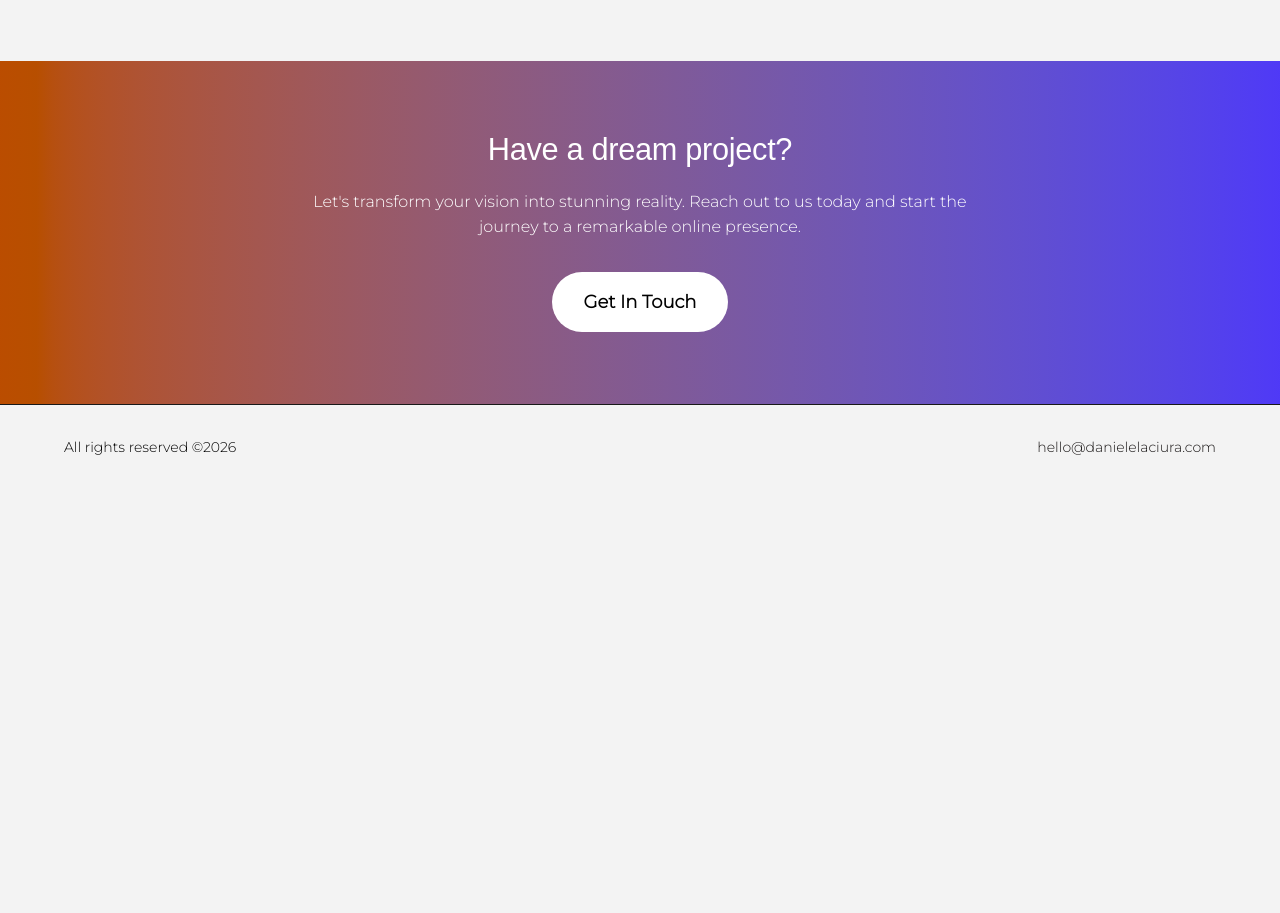
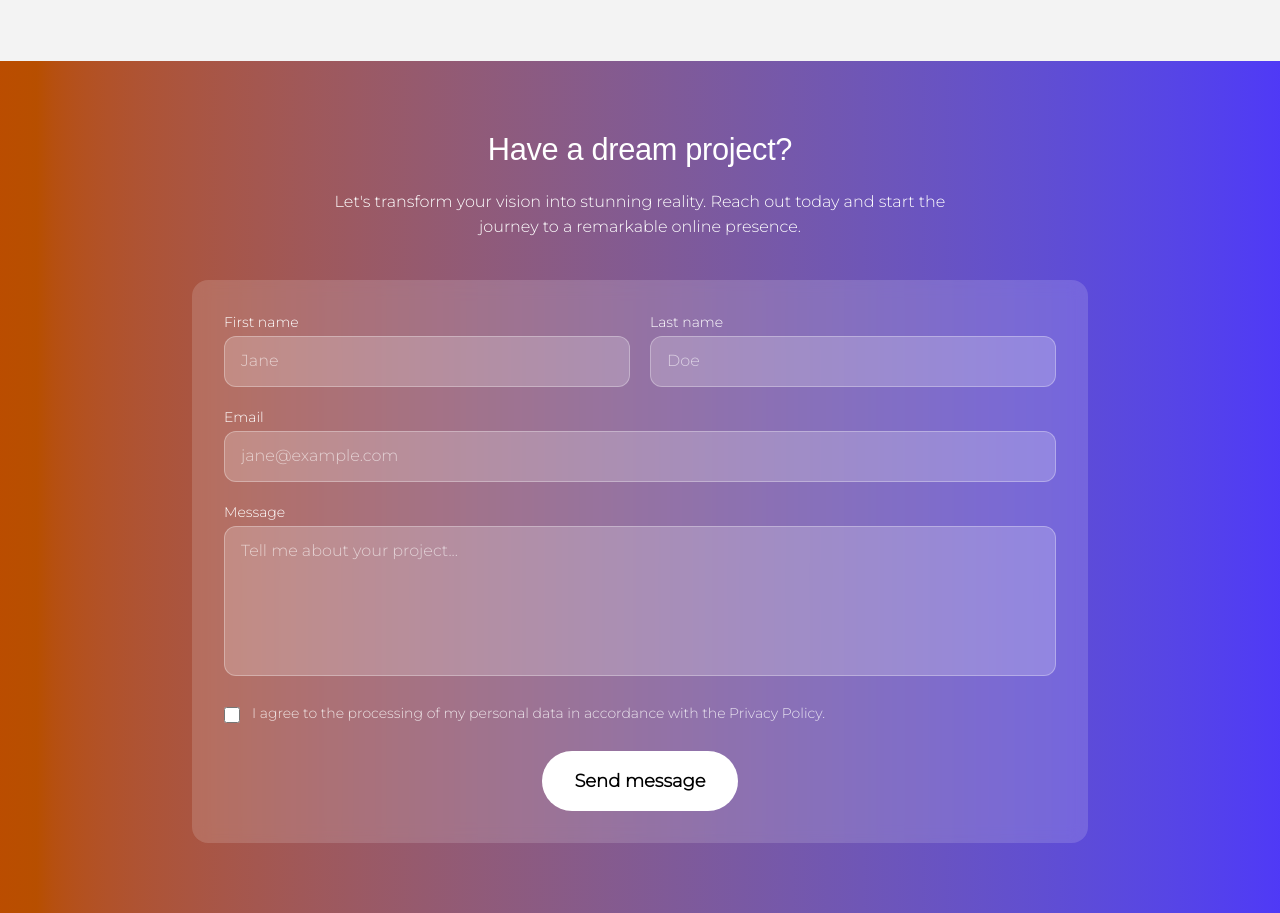
Before and after one commit to danielelaciura/danielelaciura, a Next.js app: page / in a window 1280 px wide. Shown: the part 2720-3633 px from the top of the page. Before the commit the page ends 3209 px from the top, so only its background shows below. Built offline with nearby package versions, Linux system fonts and the light colour scheme; no server answers; a web font is replaced by a local one.

Commit message:
added contact form

```diff
--- a/app/components/CallToAction.tsx
+++ b/app/components/CallToAction.tsx
@@ -1,35 +1,233 @@
 "use client";
 
-import { motion } from "framer-motion";
+import { useState } from "react";
+import { motion, AnimatePresence } from "framer-motion";
+import { FaCheckCircle, FaExclamationCircle } from "react-icons/fa";
+import { supabase } from "../utils/client";
+
+type FormState = {
+  first_name: string;
+  last_name: string;
+  email: string;
+  message: string;
+  privacy: boolean;
+};
+
+type Status = "idle" | "loading" | "success" | "error";
 
 export default function CallToAction() {
+  const [form, setForm] = useState<FormState>({
+    first_name: "",
+    last_name: "",
+    email: "",
+    message: "",
+    privacy: false,
+  });
+  const [status, setStatus] = useState<Status>("idle");
+
+  const handleChange = (
+    e: React.ChangeEvent<HTMLInputElement | HTMLTextAreaElement>
+  ) => {
+    const { name, value, type } = e.target;
+    setForm((prev) => ({
+      ...prev,
+      [name]:
+        type === "checkbox"
+          ? (e.target as HTMLInputElement).checked
+          : value,
+    }));
+  };
+
+  const handleSubmit = async (e: React.FormEvent) => {
+    e.preventDefault();
+    setStatus("loading");
+
+    const { error } = await supabase.from("contacts").insert([
+      {
+        first_name: form.first_name,
+        last_name: form.last_name,
+        email: form.email,
+        message: form.message,
+      },
+    ]);
+
+    if (error) {
+      setStatus("error");
+    } else {
+      setStatus("success");
+      setForm({
+        first_name: "",
+        last_name: "",
+        email: "",
+        message: "",
+        privacy: false,
+      });
+    }
+  };
+
   return (
-    <section id="contact" className="py-18 px-6 bg-gradient-to-r from-amber-700 to-indigo-600">
+    <section
+      id="contact"
+      className="py-18 px-6 bg-gradient-to-r from-amber-700 to-indigo-600"
+    >
       <div className="container mx-auto max-w-4xl">
-
         <motion.div
           initial={{ opacity: 0, y: 20 }}
           whileInView={{ opacity: 1, y: 0 }}
           viewport={{ once: true }}
           transition={{ duration: 0.6 }}
-          className="text-center"
+          className="text-center mb-10"
         >
           <h2 className="text-4xl md:text-5xl font-bold mb-6 text-white">
             Have a dream project?
           </h2>
-          <p className="text-md mb-8 max-w-2xl mx-auto  text-white">
-            Let&apos;s transform your vision into stunning reality. Reach out to us today and start the journey to a remarkable online presence.
+          <p className="text-md max-w-2xl mx-auto text-white">
+            Let&apos;s transform your vision into stunning reality. Reach out
+            today and start the journey to a remarkable online presence.
           </p>
-          <a href="mailto:hello@danielelaciura.com">
+        </motion.div>
+
+        <motion.form
+          initial={{ opacity: 0, y: 20 }}
+          whileInView={{ opacity: 1, y: 0 }}
+          viewport={{ once: true }}
+          transition={{ duration: 0.6, delay: 0.2 }}
+          onSubmit={handleSubmit}
+          className="bg-white/15 backdrop-blur-sm rounded-2xl p-8 space-y-5"
+        >
+          {/* First name / Last name */}
+          <div className="grid grid-cols-1 md:grid-cols-2 gap-5">
+            <div>
+              <label className="block text-white text-sm font-medium mb-1">
+                First name
+              </label>
+              <input
+                type="text"
+                name="first_name"
+                required
+                value={form.first_name}
+                onChange={handleChange}
+                placeholder="Jane"
+                className="w-full px-4 py-3 rounded-xl bg-white/20 text-white placeholder-white/60 border border-white/30 focus:outline-none focus:ring-2 focus:ring-white/50"
+              />
+            </div>
+            <div>
+              <label className="block text-white text-sm font-medium mb-1">
+                Last name
+              </label>
+              <input
+                type="text"
+                name="last_name"
+                required
+                value={form.last_name}
+                onChange={handleChange}
+                placeholder="Doe"
+                className="w-full px-4 py-3 rounded-xl bg-white/20 text-white placeholder-white/60 border border-white/30 focus:outline-none focus:ring-2 focus:ring-white/50"
+              />
+            </div>
+          </div>
+
+          {/* Email */}
+          <div>
+            <label className="block text-white text-sm font-medium mb-1">
+              Email
+            </label>
+            <input
+              type="email"
+              name="email"
+              required
+              value={form.email}
+              onChange={handleChange}
+              placeholder="jane@example.com"
+              className="w-full px-4 py-3 rounded-xl bg-white/20 text-white placeholder-white/60 border border-white/30 focus:outline-none focus:ring-2 focus:ring-white/50"
+            />
+          </div>
+
+          {/* Message */}
+          <div>
+            <label className="block text-white text-sm font-medium mb-1">
+              Message
+            </label>
+            <textarea
+              name="message"
+              required
+              rows={5}
+              value={form.message}
+              onChange={handleChange}
+              placeholder="Tell me about your project..."
+              className="w-full px-4 py-3 rounded-xl bg-white/20 text-white placeholder-white/60 border border-white/30 focus:outline-none focus:ring-2 focus:ring-white/50 resize-none"
+            />
+          </div>
+
+          {/* Privacy */}
+          <div className="flex items-start gap-3">
+            <input
+              type="checkbox"
+              name="privacy"
+              id="privacy"
+              required
+              checked={form.privacy}
+              onChange={handleChange}
+              className="mt-1 h-4 w-4 accent-white cursor-pointer"
+            />
+            <label
+              htmlFor="privacy"
+              className="text-white/80 text-sm cursor-pointer"
+            >
+              I agree to the processing of my personal data in accordance with
+              the Privacy Policy.
+            </label>
+          </div>
+
+          {/* Feedback messages */}
+          <AnimatePresence>
+            {status === "success" && (
+              <motion.div
+                key="success"
+                initial={{ opacity: 0, y: -8 }}
+                animate={{ opacity: 1, y: 0 }}
+                exit={{ opacity: 0, y: -8 }}
+                transition={{ duration: 0.3 }}
+                className="flex items-center gap-3 px-5 py-4 rounded-xl bg-green-500/25 border border-green-300/40 text-green-100"
+              >
+                <FaCheckCircle className="shrink-0 text-green-300 text-xl" />
+                <div>
+                  <p className="font-semibold text-sm">Message sent!</p>
+                  <p className="text-xs text-green-200">I&apos;ll get back to you as soon as possible.</p>
+                </div>
+              </motion.div>
+            )}
+            {status === "error" && (
+              <motion.div
+                key="error"
+                initial={{ opacity: 0, y: -8 }}
+                animate={{ opacity: 1, y: 0 }}
+                exit={{ opacity: 0, y: -8 }}
+                transition={{ duration: 0.3 }}
+                className="flex items-center gap-3 px-5 py-4 rounded-xl bg-red-500/25 border border-red-300/40 text-red-100"
+              >
+                <FaExclamationCircle className="shrink-0 text-red-300 text-xl" />
+                <div>
+                  <p className="font-semibold text-sm">Something went wrong.</p>
+                  <p className="text-xs text-red-200">Please try again or email me directly at hello@danielelaciura.com.</p>
+                </div>
+              </motion.div>
+            )}
+          </AnimatePresence>
+
+          {/* Submit */}
+          <div className="text-center pt-2">
             <motion.button
+              type="submit"
+              disabled={status === "loading"}
               whileHover={{ scale: 1.05 }}
               whileTap={{ scale: 0.95 }}
-              className="px-8 py-4 rounded-full text-black bg-white font-semibold text-lg hover:shadow-lg hover:shadow-blue-500/50 transition-all"
+              className="px-8 py-4 rounded-full text-black bg-white font-semibold text-lg hover:shadow-lg hover:shadow-blue-500/50 transition-all disabled:opacity-60 disabled:cursor-not-allowed"
             >
-              Get In Touch
+              {status === "loading" ? "Sending…" : "Send message"}
             </motion.button>
-          </a>
-        </motion.div>
+          </div>
+        </motion.form>
       </div>
     </section>
   );
--- a/app/components/What.tsx
+++ b/app/components/What.tsx
@@ -61,7 +61,7 @@ export default function What() {
                 <h3 className="text-xl text-black my-2">{service.title}</h3>
                 <p className="text-black/60 text-sm">{service.description}</p>
                 {
-                  service.tags.map((tag, index) => (<span className="inline-flex items-center gap-x-1 py-1 px-3 mr-2 mt-2 rounded-2xl text-xs font-medium bg-[#f7f7f7] text-surface-foreground">{tag}</span>))
+                  service.tags.map((tag, index) => (<div className="inline-flex items-center gap-x-1 py-1 px-3 mr-2 mt-2 rounded-2xl text-xs font-medium bg-[#f7f7f7] text-surface-foreground">{tag}</div>))
                 }
 
               </motion.div>
--- /dev/null
+++ b/app/utils/client.tsx
@@ -0,0 +1,12 @@
+import { createClient } from "@supabase/supabase-js";
+
+const supabaseUrl = process.env.NEXT_PUBLIC_SUPABASE_URL;
+const supabaseAnonKey = process.env.NEXT_PUBLIC_SUPABASE_ANON_KEY;
+
+if (!supabaseUrl || !supabaseAnonKey) {
+  throw new Error(
+    "Missing Supabase environment variables. Check NEXT_PUBLIC_SUPABASE_URL and NEXT_PUBLIC_SUPABASE_ANON_KEY in your .env.local file."
+  );
+}
+
+export const supabase = createClient(supabaseUrl, supabaseAnonKey);
--- a/package.json
+++ b/package.json
@@ -9,6 +9,7 @@
     "lint": "eslint"
   },
   "dependencies": {
+    "@supabase/supabase-js": "^2.96.0",
     "framer-motion": "^12.31.0",
     "next": "16.1.6",
     "react": "19.2.3",
```
Also changed, not shown: 1 other file (tests, documents, lock files or other folders).
